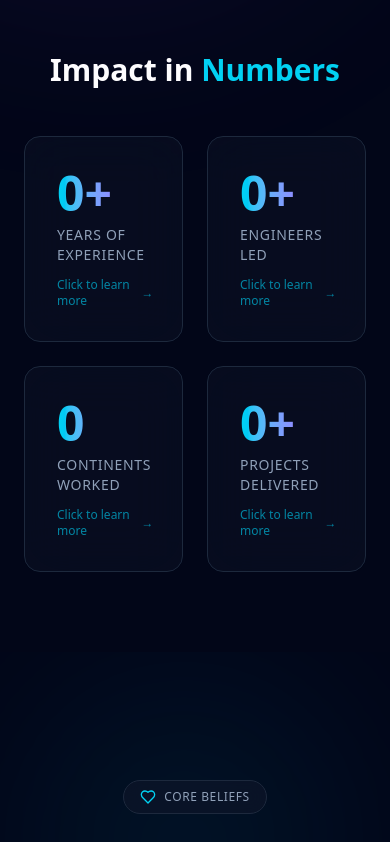
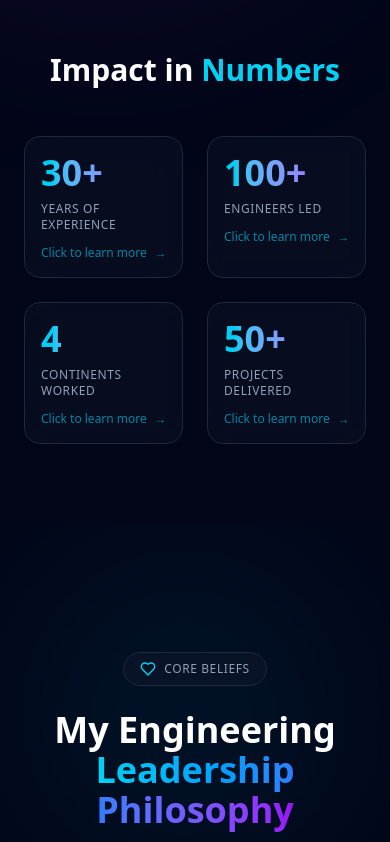
Before and after one commit to BoleBG/my-interactive-cv, a Next.js app: page / in a window 390 px wide. Shown: the part 960-1802 px from the top of the page. Built offline with nearby package versions, Linux system fonts and the light colour scheme.

Commit message:
fixed counter

```diff
--- a/components/AnimatedCounter.tsx
+++ b/components/AnimatedCounter.tsx
@@ -28,18 +28,16 @@ export const AnimatedCounter = ({
   onClick
 }: CounterProps & { onClick?: () => void }) => {
   const ref = useRef<HTMLSpanElement>(null);
-  const [hasAnimated, setHasAnimated] = useState(false);
-  const inView = useInView(ref, { once: true, margin: "0px" });
+  const inView = useInView(ref, { once: true, margin: "50px" });
   const count = useMotionValue(0);
   const rounded = useTransform(count, (latest) => `${prefix}${Math.round(latest)}${suffix}`);
 
   useEffect(() => {
-    if (inView && !hasAnimated) {
-      setHasAnimated(true);
+    if (inView) {
       const controls = animate(count, value, { duration, ease: "easeOut" });
       return controls.stop;
     }
-  }, [inView, value, duration, count, hasAnimated]);
+  }, [inView, value, duration, count]);
 
   const isClickable = !!additionalInfo;
 
@@ -51,7 +49,7 @@ export const AnimatedCounter = ({
       whileHover={isClickable ? { y: -4, scale: 1.02 } : {}}
       whileTap={isClickable ? { scale: 0.98 } : {}}
       onClick={onClick}
-      className={`relative group p-8 rounded-2xl bg-slate-900/40 backdrop-blur-xl border border-slate-800 transition-all duration-500 ${
+      className={`relative group p-4 sm:p-6 md:p-8 rounded-2xl bg-slate-900/40 backdrop-blur-xl border border-slate-800 transition-all duration-500 ${
         isClickable ? "cursor-pointer hover:border-cyan-500/50 hover:shadow-[0_0_30px_rgba(6,182,212,0.15)]" : ""
       }`}
     >
@@ -59,10 +57,10 @@ export const AnimatedCounter = ({
       <div className="absolute inset-0 rounded-2xl bg-gradient-to-br from-cyan-500/0 to-purple-500/0 group-hover:from-cyan-500/5 group-hover:to-purple-500/5 transition-all duration-500" />
 
       <div className="relative">
-        <div className="text-5xl md:text-6xl font-bold mb-2 bg-gradient-to-r from-cyan-400 to-purple-500 bg-clip-text text-transparent">
+        <div className="text-4xl sm:text-5xl md:text-6xl font-bold mb-2 bg-gradient-to-r from-cyan-400 to-purple-500 bg-clip-text text-transparent">
           <motion.span ref={ref}>{rounded}</motion.span>
         </div>
-        <div className="text-slate-400 text-sm uppercase tracking-wider">
+        <div className="text-slate-400 text-xs sm:text-sm uppercase tracking-wider">
           {label}
         </div>
         {isClickable && (
```
